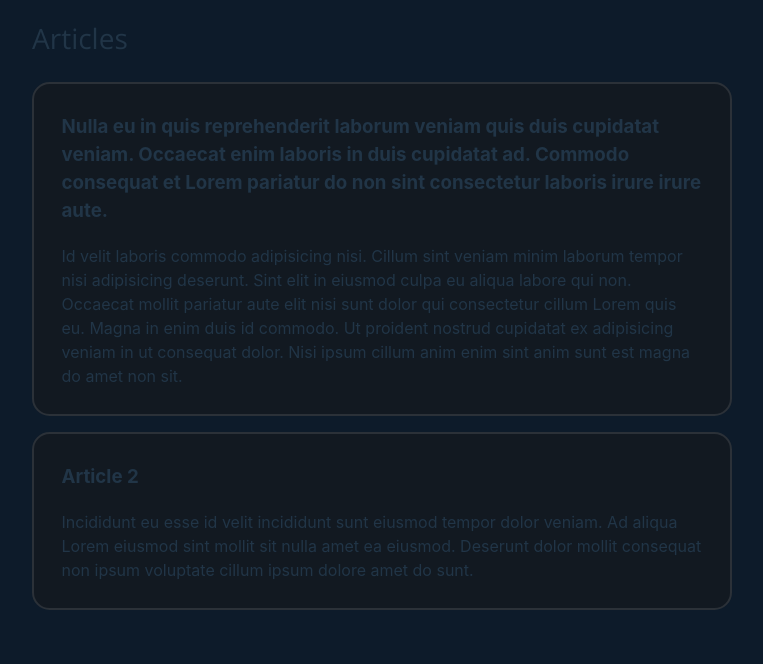
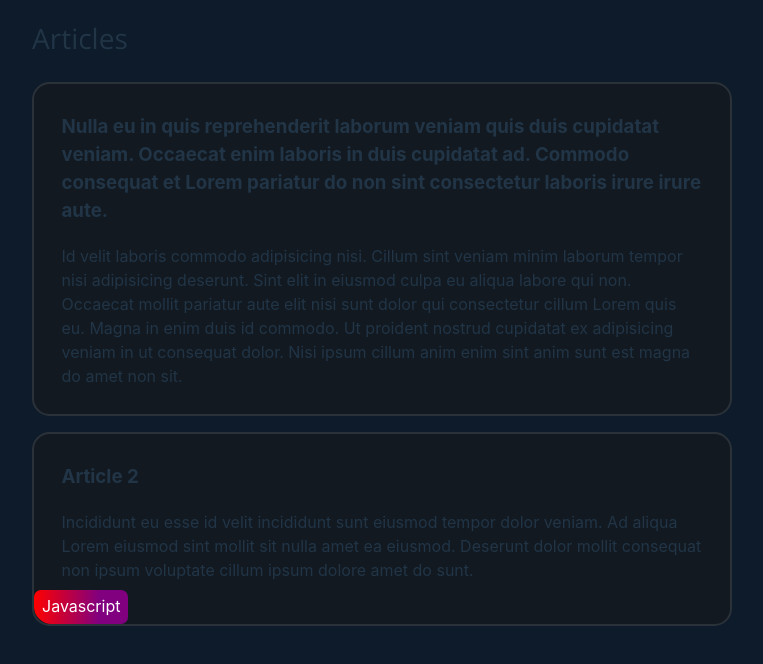
Before and after one commit to Y0z64/Y0z64_Blog, a website built with Vite: page index.html in a window 1280 px wide. Shown: the part 256-920 px from the top of the page, without its empty margins (258-1021 px from the left). Built offline with nearby package versions, Linux system fonts and the light colour scheme; files whose address does not match are found by name.

Commit message:
Added class to card

```diff
--- a/src/components/article.ts
+++ b/src/components/article.ts
@@ -1,6 +1,7 @@
 type Card = {
   title: string;
   description: string;
+  tag?: string;
   image?: string;
 };
 
@@ -11,7 +12,16 @@ export function createCard(article: Card) {
   const card = document.createElement("div");
   const title = document.createElement("h3");
   const description = document.createElement("p");
+  let tag = document.createElement("span");
   let image = document.createElement("img");
+
+  if (article.tag) {
+    tag = document.createElement("span");
+    tag.classList.add("tag");
+    tag.textContent = article.tag;
+    card.appendChild(tag);
+    card.style.paddingBottom = "26.5px"
+  }
 
   // Add an image if it exists
   if (article.image) {
@@ -19,6 +29,7 @@ export function createCard(article: Card) {
     image.src = article.image;
     card.appendChild(image);
   }
+
 
   // Add classes
   card.classList.add("card");
--- a/src/main.ts
+++ b/src/main.ts
@@ -4,7 +4,7 @@ import createArticles from "./components/article";
 
 const articles = [
   { title: "Nulla eu in quis reprehenderit laborum veniam quis duis cupidatat veniam. Occaecat enim laboris in duis cupidatat ad. Commodo consequat et Lorem pariatur do non sint consectetur laboris irure irure aute.", description: "Id velit laboris commodo adipisicing nisi. Cillum sint veniam minim laborum tempor nisi adipisicing deserunt. Sint elit in eiusmod culpa eu aliqua labore qui non. Occaecat mollit pariatur aute elit nisi sunt dolor qui consectetur cillum Lorem quis eu. Magna in enim duis id commodo. Ut proident nostrud cupidatat ex adipisicing veniam in ut consequat dolor. Nisi ipsum cillum anim enim sint anim sunt est magna do amet non sit." },
-  { title: "Article 2", description: "Incididunt eu esse id velit incididunt sunt eiusmod tempor dolor veniam. Ad aliqua Lorem eiusmod sint mollit sit nulla amet ea eiusmod. Deserunt dolor mollit consequat non ipsum voluptate cillum ipsum dolore amet do sunt." },
+  { title: "Article 2", description: "Incididunt eu esse id velit incididunt sunt eiusmod tempor dolor veniam. Ad aliqua Lorem eiusmod sint mollit sit nulla amet ea eiusmod. Deserunt dolor mollit consequat non ipsum voluptate cillum ipsum dolore amet do sunt.", tag: "Javascript" },
   // Add more articles here...
 ];
 
--- a/src/style.css
+++ b/src/style.css
@@ -191,15 +191,16 @@ header {
 }
 
 .card {
+  position: relative;
   box-sizing: border-box; /* Add this line */
   width: 100%;
   min-height: 6.25rem;
   display: flex;
   justify-content: start;
   align-items: center;
-  padding: 10px 27.5px 10px 27.5px;
+  padding: 10px 27.5px;
   display: flex;
-  border-radius: 1.1rem;
+  border-radius: 17.6px;
   background-color: #121921;
   border: 2px solid #2b3138;
   transition: all 0.17s ease-in-out;
@@ -215,6 +216,19 @@ header {
   justify-content: space-between;
   align-items: start;
   text-align: left;
+}
+
+.tag {
+  position: absolute;
+  left: 0;
+  bottom: 0;
+  width: fit-content;
+  min-height: 26.5px;
+  padding: 4px 8px;
+  color: white;
+  background: linear-gradient(to right, red, purple 70%);
+  text-align: center;
+  border-radius: 0.4375rem 0.4375rem 0.4375rem 1.1rem;
 }
 
 /* Fonts */
```
